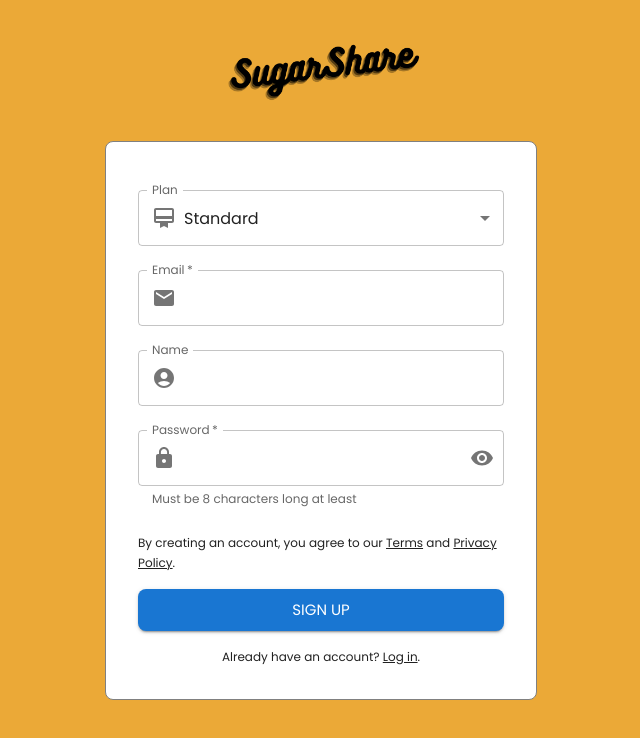
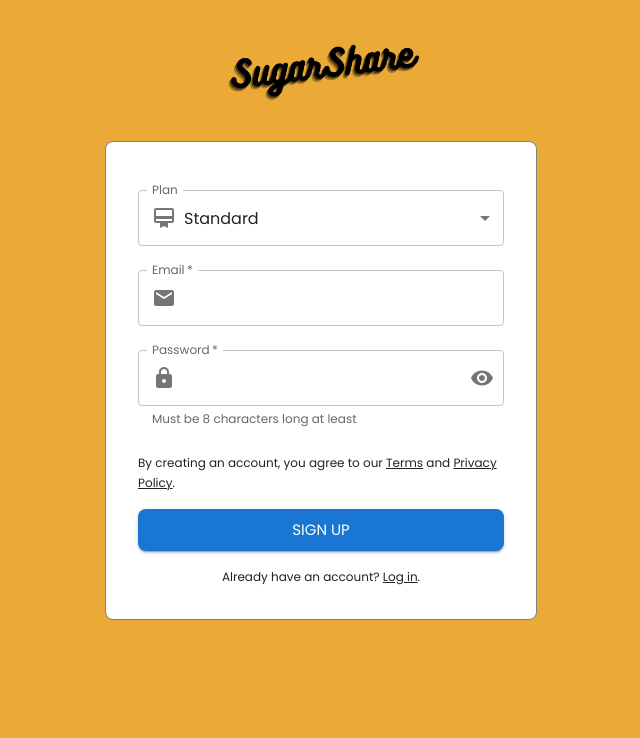
Before and after one commit to sugarshare/sugarshare-www, a React (Create React App) app: page /signup in a window 1280 px wide. Shown: the top 738 px of the page, without its empty margins (319-959 px from the left). Built offline with nearby package versions, Linux system fonts and the light colour scheme.

Commit message:
Remove unnecessary username from signup

```diff
--- a/src/components/authentication/SignUp.tsx
+++ b/src/components/authentication/SignUp.tsx
@@ -17,13 +17,8 @@ import AuthenticationForm from 'components/authentication/AuthenticationForm';
 import { SUBSCRIPTIONS } from 'components/Subscription';
 import { SubscriptionLevel } from 'components/SubscriptionTile';
 
-/**
- * Make sure same username do NOT trigger failure
- */
-
 interface SignUpState {
   subscriptionLevel: SubscriptionLevel;
-  username: string;
   email: string;
   password: string;
   showPassword: boolean;
@@ -33,7 +28,6 @@ const PASSWORD_PATTERN = /.{8,}/; // At least 8 of any characters except newline
 
 const INITIAL_STATE: SignUpState = {
   subscriptionLevel: SubscriptionLevel.STANDARD,
-  username: '',
   email: '',
   password: '',
   showPassword: false,
@@ -121,30 +115,13 @@ export default function SignUp() {
       />
       <TextField
         variant='outlined'
-        id='username'
-        type='text'
-        label='Name'
-        value={signUpState.username}
-        onChange={handleChange('username')}
-        margin='normal'
-        fullWidth
-        InputProps={{
-          startAdornment: (
-            <InputAdornment position='start'>
-              <AccountCircleIcon />
-            </InputAdornment>
-          ),
-        }}
-      />
-      <TextField
-        variant='outlined'
         id='password'
         type={signUpState.showPassword ? 'text' : 'password'}
         label='Password'
-        helperText='Must be 8 characters long at least'
         value={signUpState.password}
         onChange={handleChange('password')}
         error={!isPasswordValid}
+        helperText='Must be 8 characters long at least'
         margin='normal'
         required
         fullWidth
```
